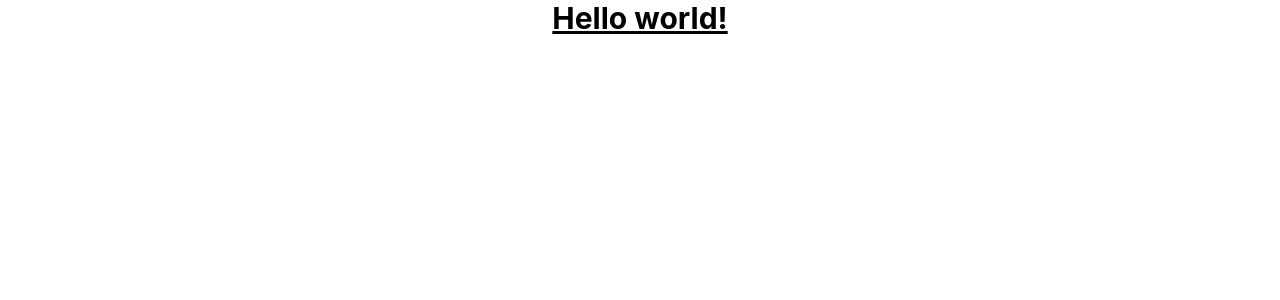
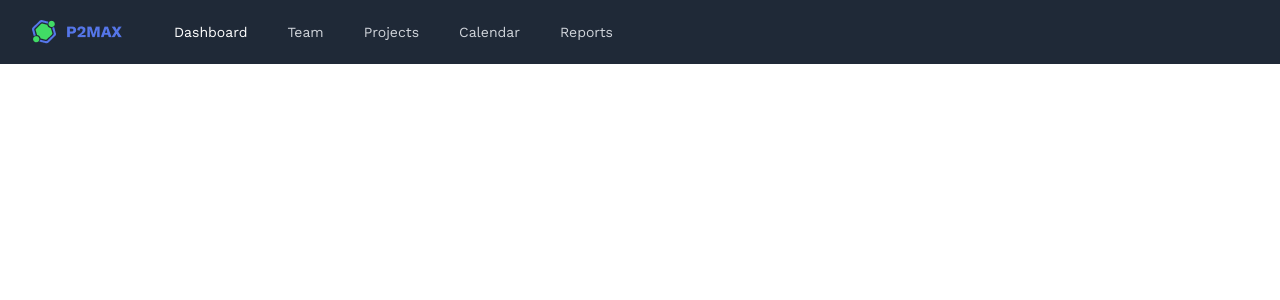
Before and after one commit to Team-Zoldyck/P2MAX, a React (Create React App) app in the folder frontend/: page / in a window 1280 px wide. Shown: the top 300 px of the page. Built offline with nearby package versions, Linux system fonts and the light colour scheme.

Commit message:
added headlessui navbar

```diff
--- a/frontend/package.json
+++ b/frontend/package.json
@@ -3,6 +3,7 @@
   "version": "0.1.0",
   "private": true,
   "dependencies": {
+    "@headlessui/react": "^1.4.3",
     "@testing-library/jest-dom": "^5.16.1",
     "@testing-library/react": "^12.1.2",
     "@testing-library/user-event": "^13.5.0",
--- a/frontend/public/index.html
+++ b/frontend/public/index.html
@@ -15,6 +15,12 @@
       user's mobile device or desktop. See https://developers.google.com/web/fundamentals/web-app-manifest/
     -->
     <link rel="manifest" href="%PUBLIC_URL%/manifest.json" />
+    <link rel="preconnect" href="https://fonts.googleapis.com" />
+    <link rel="preconnect" href="https://fonts.gstatic.com" crossorigin />
+    <link
+      href="https://fonts.googleapis.com/css2?family=Work+Sans&display=swap"
+      rel="stylesheet"
+    />
     <!--
       Notice the use of %PUBLIC_URL% in the tags above.
       It will be replaced with the URL of the `public` folder during the build.
@@ -24,7 +30,7 @@
       work correctly both with client-side routing and a non-root public URL.
       Learn how to configure a non-root public URL by running `npm run build`.
     -->
-    <title>React App</title>
+    <title>P2Max</title>
   </head>
   <body>
     <noscript>You need to enable JavaScript to run this app.</noscript>
--- a/frontend/src/App.css
+++ b/frontend/src/App.css
@@ -1,38 +1,77 @@
-.App {
-  text-align: center;
+button#hamburgerBtn {
+    background: none;
+    border: none;
+    color: #fff;
+    font-size: 2.4rem;
+    cursor: pointer;
+    padding: 0 30px 0 2vw;
   }
 
-.App-logo {
-  height: 40vmin;
-  pointer-events: none;
+  nav {
+    background-color: #23cfa7;
   }
 
-@media (prefers-reduced-motion: no-preference) {
-  .App-logo {
-    animation: App-logo-spin infinite 20s linear;
-  }
+  nav ul {
+    margin: 0;
+    padding: 0;
   }
 
-.App-header {
-  background-color: #282c34;
-  min-height: 100vh;
-  display: flex;
-  flex-direction: column;
-  align-items: center;
-  justify-content: center;
-  font-size: calc(10px + 2vmin);
-  color: white;
+  nav li ul {
+    list-style-type: none;
+  }
+  nav a {
+    display: block;
+    padding: .8rem 0;
+    color:#eee;
+    text-align: center;
+    text-decoration: none;
   }
 
-.App-link {
-  color: #61dafb;
+  nav li.active {
+    background-color: rgba(0,0,0,0.5);
+  }
+  nav a:hover{
+    background-color: rgba(0,0,0,0.2);
   }
 
-@keyframes App-logo-spin {
-  from {
-    transform: rotate(0deg);
+  nav ul.open {
+    display: block;
   }
-  to {
-    transform: rotate(360deg);
+  nav ul {
+    display: none;
   }
+
+  @media only screen and (min-width: 768px) {
+
+    nav button {
+        display: block;
     }
+
+    nav ul {
+        display: none;
+    }
+
+    nav li {
+        width: 25%;
+        float: left;
+    }
+
+
+}
+
+@media only screen and (min-width: 1024px) {
+
+    nav ul {
+        margin-left: 2vw;
+    }
+
+    nav li {
+        width: auto;
+    }
+
+    nav a {
+        padding: .7rem 1rem;
+    }
+
+
+     }
--- a/frontend/src/App.js
+++ b/frontend/src/App.js
@@ -1,10 +1,11 @@
 import './App.css';
+import Navbar from './components/Navbar';
 
 function App() {
   return (
-    <h1 className="text-3xl font-bold underline flex text-center justify-center">
-    Hello world!
-  </h1>
+    <div>
+         <Navbar />
+    </div>
   );
 }
 
--- /dev/null
+++ b/frontend/src/components/Navbar.jsx
@@ -0,0 +1,158 @@
+import React, { useState } from "react";
+import "../App.css";
+import logo from "../assets/images/logo.png";
+import { Transition } from "@headlessui/react";
+
+const Navbar = () => {
+  const [isOpen, setIsOpen] = useState(false);
+  return (
+    <>
+      <div>
+        <nav className="bg-gray-800">
+          <div className="max-w-7xl mx-auto px-4 sm:px-6 lg:px-8">
+            <div className="flex items-center justify-between h-16">
+              <div className="flex items-center">
+                <div className="flex-shrink-0">
+                  <img src={logo} alt="Logo" />
+                </div>
+                <div className="hidden md:block">
+                  <div className="ml-10 flex items-baseline space-x-4">
+                    <a
+                      href="#"
+                      className=" hover:bg-gray-700 text-white px-3 py-2 rounded-md text-sm font-medium"
+                    >
+                      Dashboard
+                    </a>
+
+                    <a
+                      href="#"
+                      className="text-gray-300 hover:bg-gray-700 hover:text-white px-3 py-2 rounded-md text-sm font-medium"
+                    >
+                      Team
+                    </a>
+
+                    <a
+                      href="#"
+                      className="text-gray-300 hover:bg-gray-700 hover:text-white px-3 py-2 rounded-md text-sm font-medium"
+                    >
+                      Projects
+                    </a>
+
+                    <a
+                      href="#"
+                      className="text-gray-300 hover:bg-gray-700 hover:text-white px-3 py-2 rounded-md text-sm font-medium"
+                    >
+                      Calendar
+                    </a>
+
+                    <a
+                      href="#"
+                      className="text-gray-300 hover:bg-gray-700 hover:text-white px-3 py-2 rounded-md text-sm font-medium"
+                    >
+                      Reports
+                    </a>
+                  </div>
+                </div>
+              </div>
+              <div className="-mr-2 flex md:hidden">
+                <button
+                  onClick={() => setIsOpen(!isOpen)}
+                  type="button"
+                  className="bg-gray-800 inline-flex items-center justify-center p-2 rounded-md text-gray-400 hover:text-white hover:bg-gray-700 focus:outline-none focus:ring-2 focus:ring-offset-2 focus:ring-offset-gray-800 focus:ring-white"
+                  aria-controls="mobile-menu"
+                  aria-expanded="false"
+                >
+                  <span className="sr-only">Open main menu</span>
+                  {!isOpen ? (
+                    <svg
+                      className="block h-6 w-6"
+                      xmlns="http://www.w3.org/2000/svg"
+                      fill="none"
+                      viewBox="0 0 24 24"
+                      stroke="currentColor"
+                      aria-hidden="true"
+                    >
+                      <path
+                        strokeLinecap="round"
+                        strokeLinejoin="round"
+                        strokeWidth="2"
+                        d="M4 6h16M4 12h16M4 18h16"
+                      />
+                    </svg>
+                  ) : (
+                    <svg
+                      className="block h-6 w-6"
+                      xmlns="http://www.w3.org/2000/svg"
+                      fill="none"
+                      viewBox="0 0 24 24"
+                      stroke="currentColor"
+                      aria-hidden="true"
+                    >
+                      <path
+                        strokeLinecap="round"
+                        strokeLinejoin="round"
+                        strokeWidth="2"
+                        d="M6 18L18 6M6 6l12 12"
+                      />
+                    </svg>
+                  )}
+                </button>
+              </div>
+            </div>
+          </div>
+
+          <Transition
+            show={isOpen}
+            enter="transition ease-out duration-100 transform"
+            enterFrom="opacity-0 scale-95"
+            enterTo="opacity-100 scale-100"
+            leave="transition ease-in duration-75 transform"
+            leaveFrom="opacity-100 scale-100"
+            leaveTo="opacity-0 scale-95"
+          >
+            <div className="md:hidden" id="mobile-menu">
+              <div className="px-2 pt-2 pb-3 space-y-1 sm:px-3">
+                <a
+                  href="#"
+                  className="hover:bg-gray-700 text-white block px-3 py-2 rounded-md text-base font-medium"
+                >
+                  Dashboard
+                </a>
+
+                <a
+                  href="#"
+                  className="text-gray-300 hover:bg-gray-700 hover:text-white block px-3 py-2 rounded-md text-base font-medium"
+                >
+                  Team
+                </a>
+
+                <a
+                  href="#"
+                  className="text-gray-300 hover:bg-gray-700 hover:text-white block px-3 py-2 rounded-md text-base font-medium"
+                >
+                  Projects
+                </a>
+
+                <a
+                  href="#"
+                  className="text-gray-300 hover:bg-gray-700 hover:text-white block px-3 py-2 rounded-md text-base font-medium"
+                >
+                  Calendar
+                </a>
+
+                <a
+                  href="#"
+                  className="text-gray-300 hover:bg-gray-700 hover:text-white block px-3 py-2 rounded-md text-base font-medium"
+                >
+                  Reports
+                </a>
+              </div>
+            </div>
+          </Transition>
+        </nav>
+      </div>
+    </>
+  );
+};
+
+export default Navbar;
--- a/frontend/src/index.css
+++ b/frontend/src/index.css
@@ -6,9 +6,7 @@
 
 body {
   margin: 0;
-  font-family: -apple-system, BlinkMacSystemFont, 'Segoe UI', 'Roboto', 'Oxygen',
-    'Ubuntu', 'Cantarell', 'Fira Sans', 'Droid Sans', 'Helvetica Neue',
-    sans-serif;
+  font-family: 'Work Sans', sans-serif;
   -webkit-font-smoothing: antialiased;
   -moz-osx-font-smoothing: grayscale;
 }
--- /dev/null
+++ b/frontend/src/utils/hamburgerToggle.js
@@ -0,0 +1,5 @@
+function toggleMenu (){
+    document.getElementById("primaryNav").classList.toggle("open")
+}
+let x = document.getElementById("hamburgerBtn");
+x.onclick = toggleMenu;
--- a/frontend/tailwind.config.js
+++ b/frontend/tailwind.config.js
@@ -1,9 +1,14 @@
+
+
 module.exports = {
   content: [
-    "./src/**/*.{js,jsx,ts,tsx}",
-  ],
+    "./src/**/*.{js,jsx,ts,tsx}", "./public/index.html"],
   theme: {
-    extend: {},
+    extend: {
+      fontFamily: {
+        'workSans': ['"Work sans"', 'sans-serif']
+      }
+    },
   },
   plugins: [],
 }
```
Also changed, not shown: frontend/src/assets/images/logo.png (added), 1 other file (tests, documents, lock files or other folders). Lines whose indentation alone changed are shown as unchanged.
